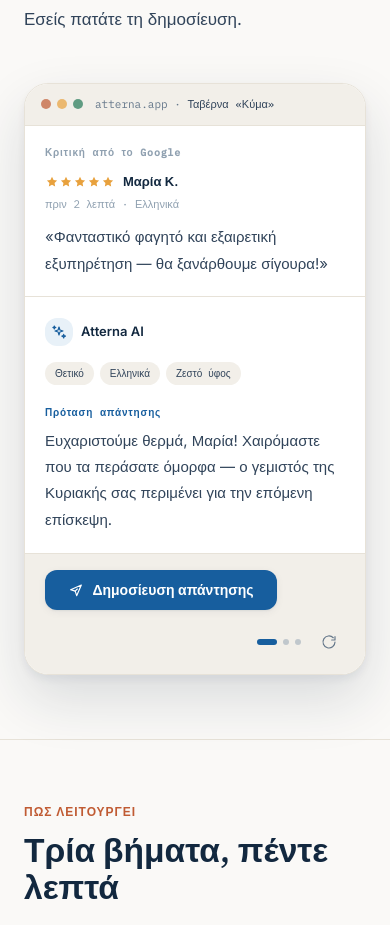
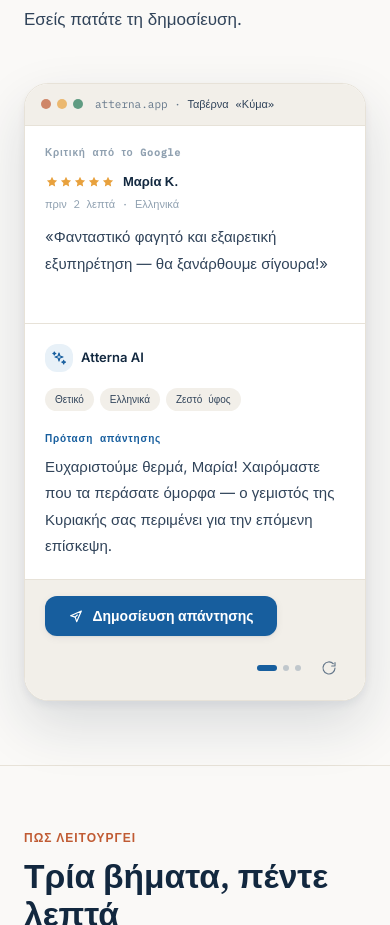
Before and after one commit to lippoh/Atterna, a Next.js app: page /el in a window 390 px wide. Shown: the part 2608-3533 px from the top of the page. Built offline with nearby package versions, Linux system fonts and the light colour scheme.

Commit message:
new css styling

```diff
--- a/src/app/globals.css
+++ b/src/app/globals.css
@@ -527,19 +527,6 @@ body {
     transform: none;
   }
 }
-.demo-slide {
-  animation: demo-slide 420ms var(--ease-out-soft) both;
-}
-@keyframes demo-slide {
-  from {
-    opacity: 0;
-    transform: translateX(-14px);
-  }
-  to {
-    opacity: 1;
-    transform: none;
-  }
-}
 
 /* ── How-it-works: the terracotta line draws itself across the hairline ── */
 .how-line {
@@ -667,9 +654,13 @@ details[open] > .faq-panel {
   .dot-flash,
   .price-swap,
   .demo-in,
-  .demo-slide,
   .scroll-cue {
     animation: none !important;
+  }
+  /* the live-demo crossfades collapse to instant swaps */
+  .demo-region,
+  .demo-region * {
+    transition: none !important;
   }
   .type-caret::after {
     animation: none !important;
--- a/src/components/marketing/live-demo.tsx
+++ b/src/components/marketing/live-demo.tsx
@@ -5,6 +5,13 @@
 // through three scripted reviews — including one in English, showing the
 // bilingual promise. Pauses when scrolled off-screen; reduced motion skips
 // straight to the ready state.
+//
+// Flicker-free transitions: every region that changes content (review card,
+// chips, typed draft, dots/draft swap, publish receipt) is a grid-stacked
+// crossfade — all variants share one grid cell, so the panel's height is
+// the TALLEST variant at all times and NEVER changes mid-loop. The typed
+// reply writes on top of invisible "ghost" lines of every scripted reply,
+// so typing never grows the box and the page below never moves.
 "use client";
 
 import { useCallback, useEffect, useRef, useState } from "react";
@@ -123,8 +130,7 @@ export function LiveDemo() {
 
   if (!review) return null;
 
-  const doneTyping = typed >= review.reply.length;
-  const analysisChips = review.analysis.split("·").map((c) => c.trim());
+  const analyzing = phase === "arriving" || phase === "analyzing";
 
   return (
     <section id="demo" className="relative border-t border-line">
@@ -151,7 +157,7 @@ export function LiveDemo() {
         <Reveal delay={120} className="mt-12">
           <div
             ref={stageRef}
-            className="demo-in overflow-hidden rounded-xl border border-line bg-surface shadow-lg"
+            className="demo-region demo-in overflow-hidden rounded-xl border border-line bg-surface shadow-lg"
             aria-label={t("title")}
           >
             {/* window chrome */}
@@ -167,35 +173,51 @@ export function LiveDemo() {
             </div>
 
             <div className="grid grid-cols-1 gap-0 lg:grid-cols-[5fr_7fr]">
-              {/* ── Review column ─────────────────────────────────── */}
-              <div
-                key={idx}
-                className="demo-slide border-b border-line p-5 sm:p-6 lg:border-b-0 lg:border-r"
-              >
+              {/* ── Review column — all scripted reviews share one grid cell
+               *    and crossfade: the column height is the tallest review
+               *    (constant), and swapping examples dissolves smoothly
+               *    instead of remounting with a fade-from-blank. ──────── */}
+              <div className="border-b border-line p-5 sm:p-6 lg:border-b-0 lg:border-r">
                 <p className="font-mono text-[10px] font-semibold tracking-[0.08em] text-ink-300">
                   {t("inboxLabel")}
                 </p>
+                <div className="grid">
+                  {reviews.map((r, i) => (
+                    <div
+                      key={i}
+                      aria-hidden={i !== idx}
+                      className={cn(
+                        "col-start-1 row-start-1 transition-opacity duration-300",
+                        i === idx ? "opacity-100" : "pointer-events-none opacity-0"
+                      )}
+                    >
                       <div className="mt-3 flex items-center gap-2">
-                  <span className="flex text-star-400" aria-label={`${review.stars}/5`}>
-                    {Array.from({ length: 5 }).map((_, i) =>
-                      i < review.stars ? (
-                        <IconStarFilled key={i} className="size-3.5" />
+                        <span className="flex text-star-400" aria-label={`${r.stars}/5`}>
+                          {Array.from({ length: 5 }).map((_, s) =>
+                            s < r.stars ? (
+                              <IconStarFilled key={s} className="size-3.5" />
                             ) : (
-                        <IconStar key={i} className="size-3.5 text-ink-300" />
+                              <IconStar key={s} className="size-3.5 text-ink-300" />
                             )
                           )}
                         </span>
                         <span className="text-[13px] font-semibold text-ink-900">
-                    {review.name}
+                          {r.name}
                         </span>
                       </div>
-                <p className="mt-1 font-mono text-[11px] text-ink-300">{review.meta}</p>
+                      <p className="mt-1 font-mono text-[11px] text-ink-300">{r.meta}</p>
                       <blockquote className="lh-body mt-3 text-[15px] leading-relaxed text-ink-700">
-                  «{review.text}»
+                        «{r.text}»
                       </blockquote>
                     </div>
+                  ))}
+                </div>
+              </div>
 
-              {/* ── AI column ─────────────────────────────────────── */}
+              {/* ── AI column — the "analyzing" dots and the draft share one
+               *    grid cell and crossfade (no conditional unmount); the
+               *    draft reserves the tallest scripted reply's height via
+               *    invisible ghost lines, so the panel height is constant. */}
               <div className="p-5 sm:p-6">
                 <div className="flex items-center gap-2">
                   <span className="flex size-7 items-center justify-center rounded-md bg-aegean-100 text-aegean-600">
@@ -204,8 +226,15 @@ export function LiveDemo() {
                   <p className="text-[13px] font-semibold text-ink-900">{t("aiLabel")}</p>
                 </div>
 
-                {phase === "analyzing" || phase === "arriving" ? (
-                  <div className="mt-5 flex items-center gap-2 text-[13px] text-ink-500">
+                <div className="grid">
+                  {/* analyzing dots */}
+                  <div
+                    aria-hidden={!analyzing}
+                    className={cn(
+                      "col-start-1 row-start-1 mt-5 flex items-center gap-2 text-[13px] text-ink-500 transition-opacity duration-300",
+                      analyzing ? "opacity-100" : "pointer-events-none opacity-0"
+                    )}
+                  >
                     <span className="flex gap-1" aria-hidden="true">
                       <span className="dot-flash size-1.5 rounded-full bg-aegean-600" />
                       <span className="dot-flash size-1.5 rounded-full bg-aegean-600" />
@@ -213,49 +242,88 @@ export function LiveDemo() {
                     </span>
                     {t("analyzing")}
                   </div>
-                ) : (
-                  <>
-                    <div className="mt-4 flex flex-wrap gap-1.5">
-                      {analysisChips.map((chip) => (
+
+                  {/* draft */}
+                  <div
+                    aria-hidden={analyzing}
+                    className={cn(
+                      "col-start-1 row-start-1 transition-opacity duration-300",
+                      analyzing ? "pointer-events-none opacity-0" : "opacity-100"
+                    )}
+                  >
+                    <div className="mt-4 grid">
+                      {reviews.map((r, i) => (
+                        <div
+                          key={i}
+                          aria-hidden={i !== idx}
+                          className={cn(
+                            "col-start-1 row-start-1 flex flex-wrap gap-1.5 transition-opacity duration-300",
+                            i === idx ? "opacity-100" : "pointer-events-none opacity-0"
+                          )}
+                        >
+                          {r.analysis.split("·").map((chip) => (
                             <span
-                          key={chip}
+                              key={chip.trim()}
                               className="rounded-full bg-sunken px-2.5 py-1 font-mono text-[10px] font-medium text-ink-700"
                             >
-                          {chip}
+                              {chip.trim()}
                             </span>
+                          ))}
+                        </div>
                       ))}
                     </div>
                     <p className="mt-5 font-mono text-[10px] font-semibold tracking-[0.08em] text-aegean-600">
                       {t("draftLabel")}
                     </p>
-                    <p className="lh-body mt-2 min-h-[96px] text-[15px] leading-relaxed text-ink-700">
+                    <div className="mt-2 grid">
+                      {/* ghost lines of every reply reserve the tallest
+                       * height — the typed overlay writes on top of that */}
+                      {reviews.map((r, i) => (
+                        <p
+                          key={i}
+                          aria-hidden="true"
+                          className="lh-body invisible col-start-1 row-start-1 min-h-[96px] text-[15px] leading-relaxed"
+                        >
+                          {r.reply}
+                        </p>
+                      ))}
+                      <p className="lh-body col-start-1 row-start-1 min-h-[96px] text-[15px] leading-relaxed text-ink-700">
                         {review.reply.slice(0, typed)}
                         {phase === "typing" && (
                           <span className="type-caret" aria-hidden="true" />
                         )}
                       </p>
-                  </>
-                )}
+                    </div>
+                  </div>
+                </div>
               </div>
             </div>
 
-            {/* ── Action bar ─────────────────────────────────────── */}
+            {/* ── Action bar — the published receipt and the publish button
+             *    crossfade inside one fixed 40px slot, so the bar height is
+             *    constant through every phase. ─────────────────────────── */}
             <div className="flex flex-wrap items-center gap-4 border-t border-line bg-sunken px-5 py-4">
-              {phase === "published" ? (
-                <p className="flex items-center gap-2 text-[13px] font-semibold text-success-600">
+              <div className="grid">
+                <p
+                  aria-hidden={phase !== "published"}
+                  className={cn(
+                    "col-start-1 row-start-1 flex h-10 items-center gap-2 text-[13px] font-semibold text-success-600 transition-opacity duration-300",
+                    phase === "published" ? "opacity-100" : "pointer-events-none opacity-0"
+                  )}
+                >
                   <IconCheck className="size-4" />
                   {t("published")}
                 </p>
-              ) : (
                 <button
                   type="button"
                   onClick={publish}
                   disabled={phase !== "ready"}
                   className={cn(
-                    "inline-flex h-10 min-w-[14.5rem] items-center justify-center gap-2 whitespace-nowrap rounded-md px-5 text-sm font-semibold transition-[background-color,transform,box-shadow,opacity] duration-200",
+                    "col-start-1 row-start-1 inline-flex h-10 min-w-[14.5rem] items-center justify-center gap-2 whitespace-nowrap rounded-md px-5 text-sm font-semibold transition-[background-color,transform,box-shadow,opacity] duration-300",
                     phase === "ready"
                       ? "bg-aegean-600 text-white shadow-sm hover:-translate-y-px hover:bg-aegean-700 hover:shadow-md active:translate-y-0"
-                      : "cursor-default bg-ink-300/40 text-ink-300"
+                      : "cursor-default bg-ink-300/40 text-ink-300",
+                    phase === "published" && "pointer-events-none opacity-0"
                   )}
                 >
                   {phase === "publishing" || phase === "typing" || phase === "analyzing" ? (
@@ -265,7 +333,7 @@ export function LiveDemo() {
                   )}
                   {phase === "publishing" ? t("publishing") : t("publish")}
                 </button>
-              )}
+              </div>
 
               <p className="hidden text-[12px] text-ink-300 sm:block">{t("autoHint")}</p>
 
```
Lines whose indentation alone changed are shown as unchanged.
